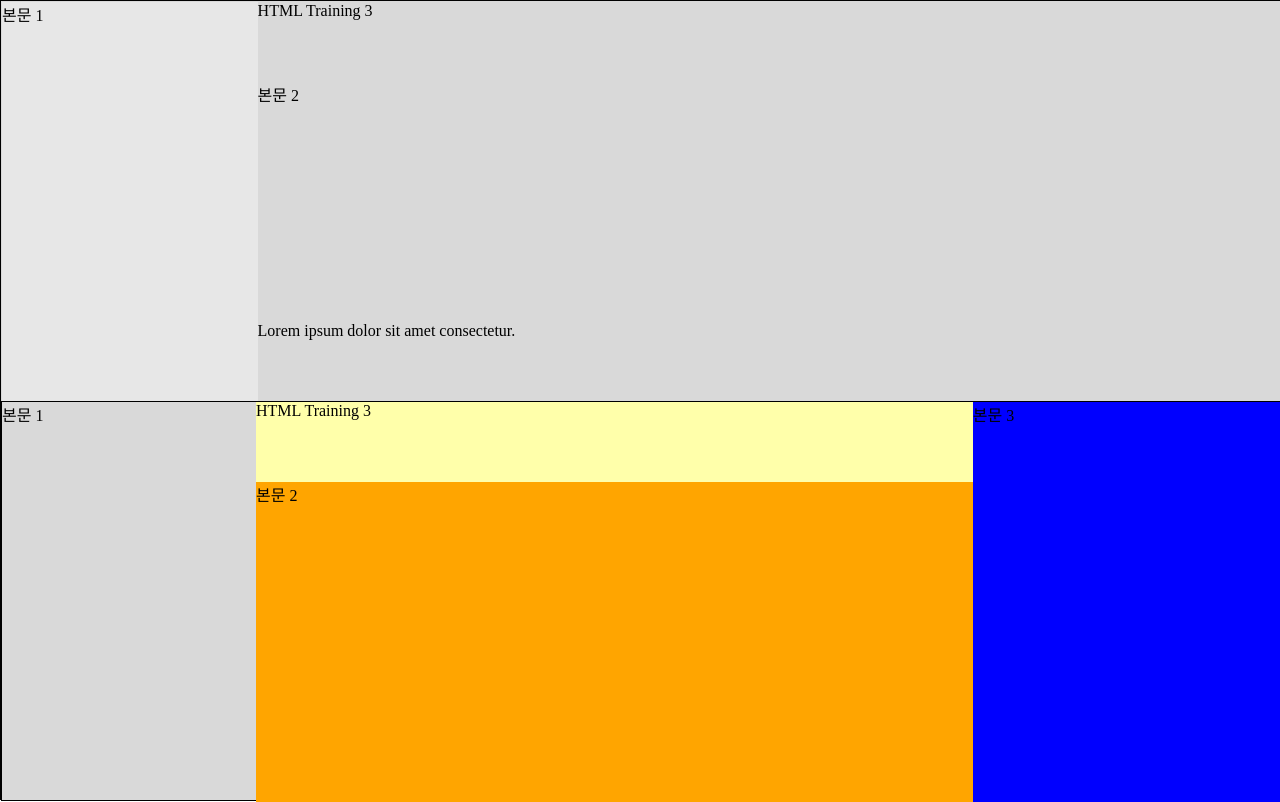
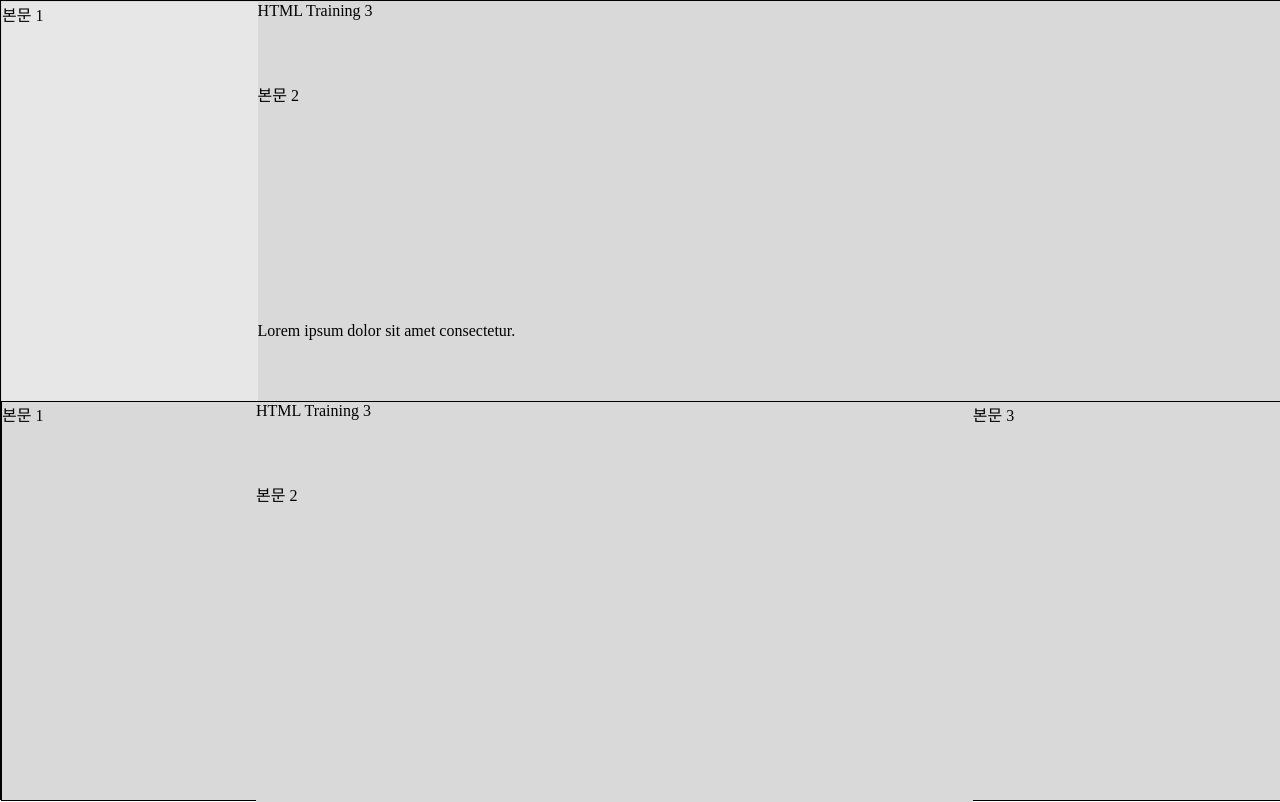
Before and after one commit to dev-honing/HTML-Training-3, a plain HTML site: page index.html in a window 1280 px wide. Drawn offline with Linux system fonts and the light colour scheme.

Commit message:
요구사항대로 다시 배경색 변경

```diff
--- a/style.css
+++ b/style.css
@@ -78,18 +78,15 @@
   width: 70vw;
   height: 50vh;
   flex-direction: column;
-  background-color: #000;
+  background-color: #d9d9d9;
 
 }
 #lowerPage > :nth-child(2) > :nth-child(1) > :nth-child(1) {
-  background-color: #ffa;
   flex: 2;
 }
 #lowerPage > :nth-child(2) > :nth-child(1) > :nth-child(2) {
-  background-color: #ffa500;
   flex: 8;
 }
 #lowerPage > :nth-child(2) > :nth-child(2) {
-  background-color: blue;
   width: 30vw;
 }
```
